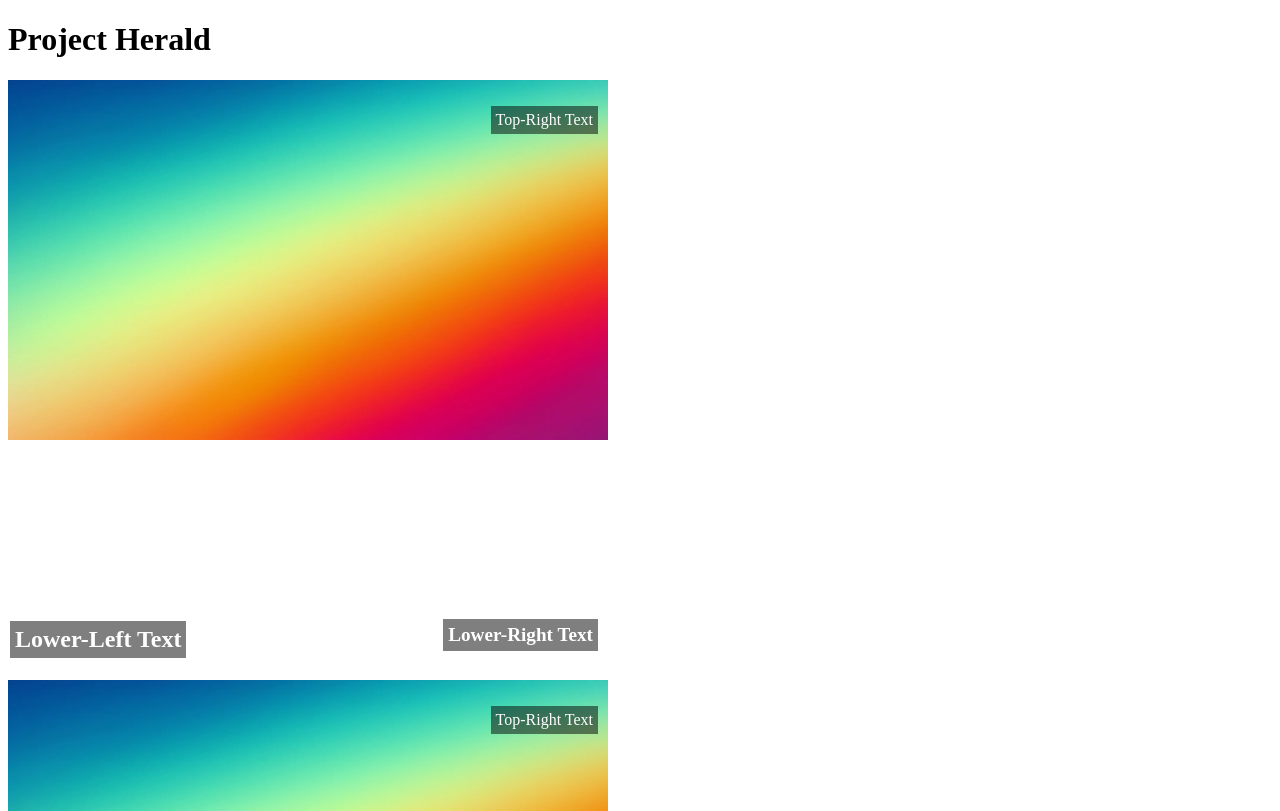
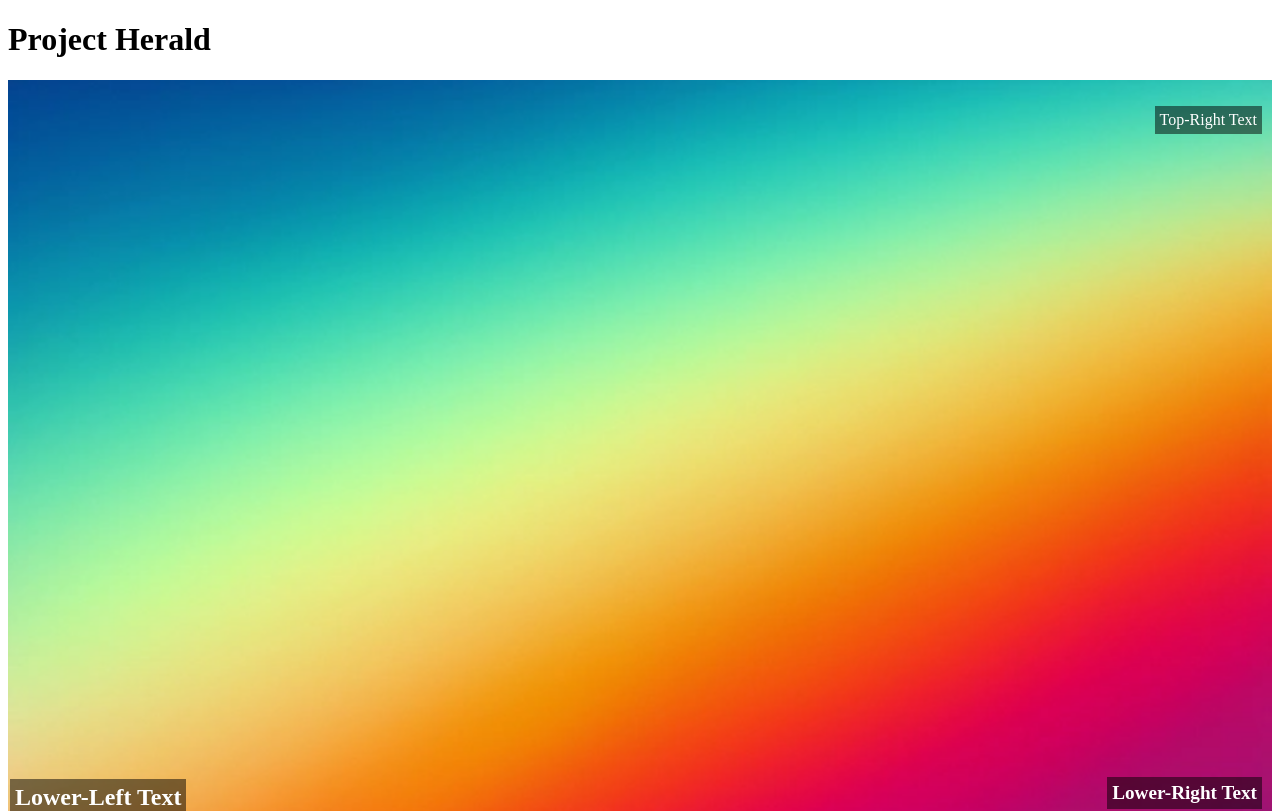
Before and after one commit to halkszavu/Project-Herald, an Angular app in the folder frontend/project-herald/: page / in a window 1280 px wide. Shown: the top 811 px of the page. Built offline with nearby package versions, Linux system fonts and the light colour scheme.

Commit message:
auto size

```diff
--- a/frontend/project-herald/src/app/components/concert.widget/concert.widget.component.css
+++ b/frontend/project-herald/src/app/components/concert.widget/concert.widget.component.css
@@ -1,8 +1,8 @@
 .image-container {
     position: relative;
     width: 100%;
-    height: 600px;
-    max-width: 600px; /* Adjust as needed */
+    height: auto;
+    max-width: auto; /* Adjust as needed */
 }
 
 .image-container img {
```
